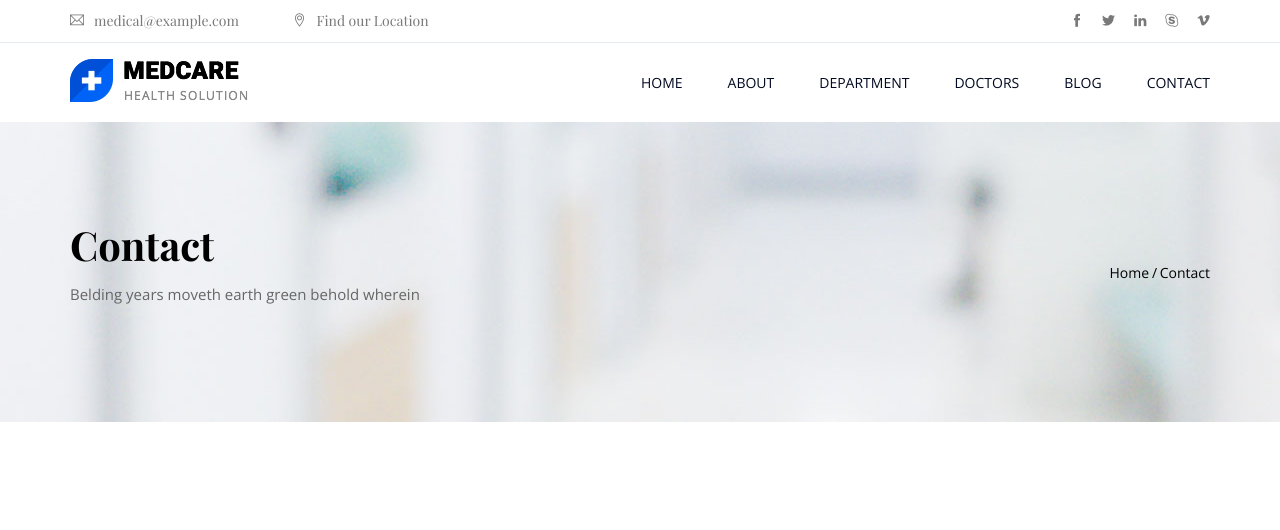
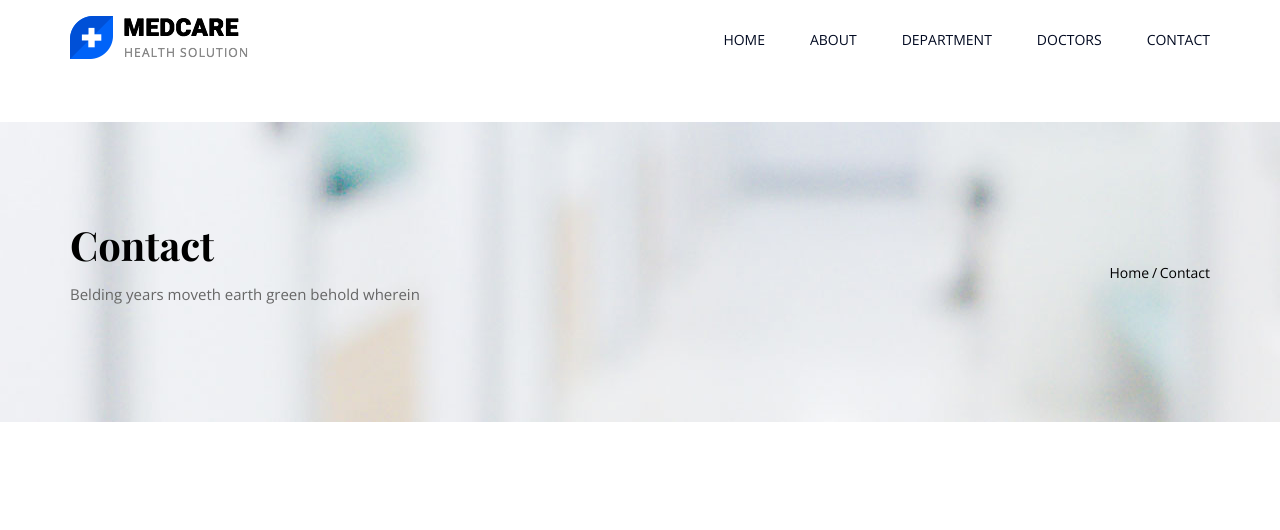
Before and after one commit to Umadevi-amin/WebMiniProject, a plain HTML site: page contact.html in a window 1280 px wide. Shown: the top 530 px of the page. Drawn offline with nearby package versions, Linux system fonts and the light colour scheme; some packages are replaced by stand-ins of ours.

Commit message:
Adjusted Page Top Links

```diff
--- a/contact.html
+++ b/contact.html
@@ -22,7 +22,7 @@
 
     <!--================Header Menu Area =================-->
     <header class="header_area">
-        <div class="top_menu row m0">
+        <!-- <div class="top_menu row m0">
             <div class="container">
                 <div class="float-left">
                     <a class="dn_btn" href="mailto:medical@example.com"><i class="ti-email"></i>medical@example.com</a>
@@ -38,7 +38,7 @@
                     </ul>
                 </div>
             </div>
-        </div>
+        </div> -->
         <div class="main_menu">
             <nav class="navbar navbar-expand-lg navbar-light">
                 <div class="container">
@@ -56,14 +56,14 @@
                             <li class="nav-item"><a class="nav-link" href="about-us.html">About</a></li>
                             <li class="nav-item"><a class="nav-link" href="department.html">Department</a></li>
                             <li class="nav-item"><a class="nav-link" href="doctors.html">Doctors</a></li>
-                            <li class="nav-item submenu dropdown">
+                            <!-- <li class="nav-item submenu dropdown">
                                 <a href="#" class="nav-link dropdown-toggle" data-toggle="dropdown" role="button" aria-haspopup="true" aria-expanded="false">Blog</a>
                                 <ul class="dropdown-menu">
                                     <li class="nav-item"><a class="nav-link" href="blog.html">Blog</a></li>
                                     <li class="nav-item"><a class="nav-link" href="single-blog.html">Blog Details</a></li>
                                     <li class="nav-item"><a class="nav-link" href="element.html">element</a></li>
                                 </ul>
-                            </li>
+                            </li> -->
                             <li class="nav-item"><a class="nav-link" href="contact.html">Contact</a></li>
                         </ul>
                     </div>
```
Also changed, not shown: about-us.html (+4 -4 lines), department.html (+4 -4 lines), doctors.html (+4 -4 lines), element.html (+4 -4 lines).
